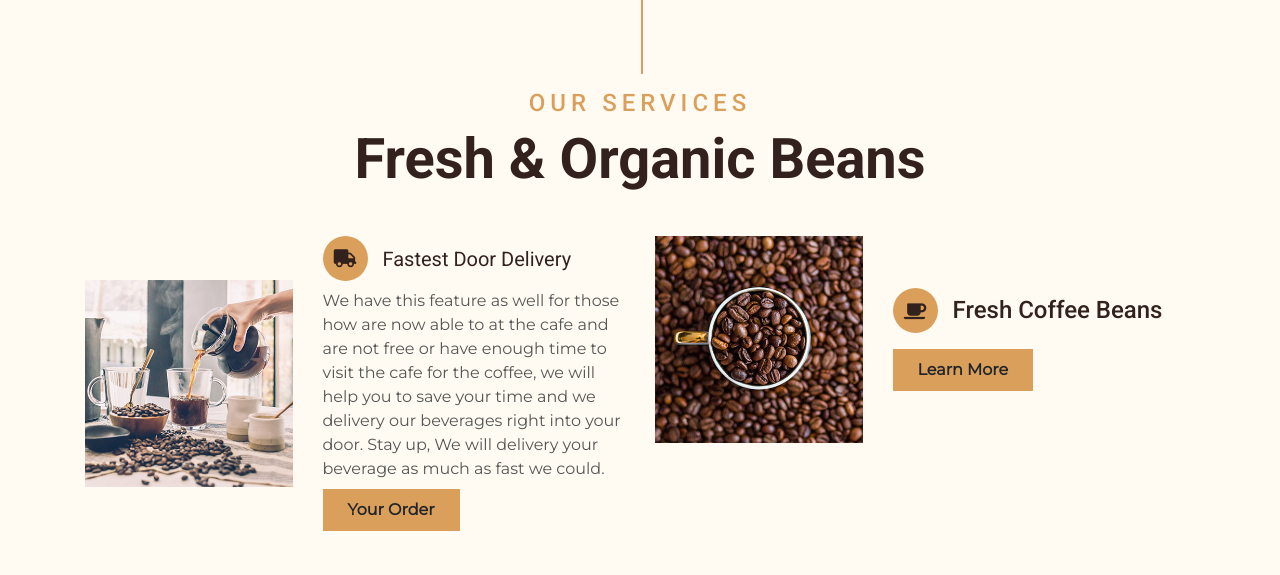
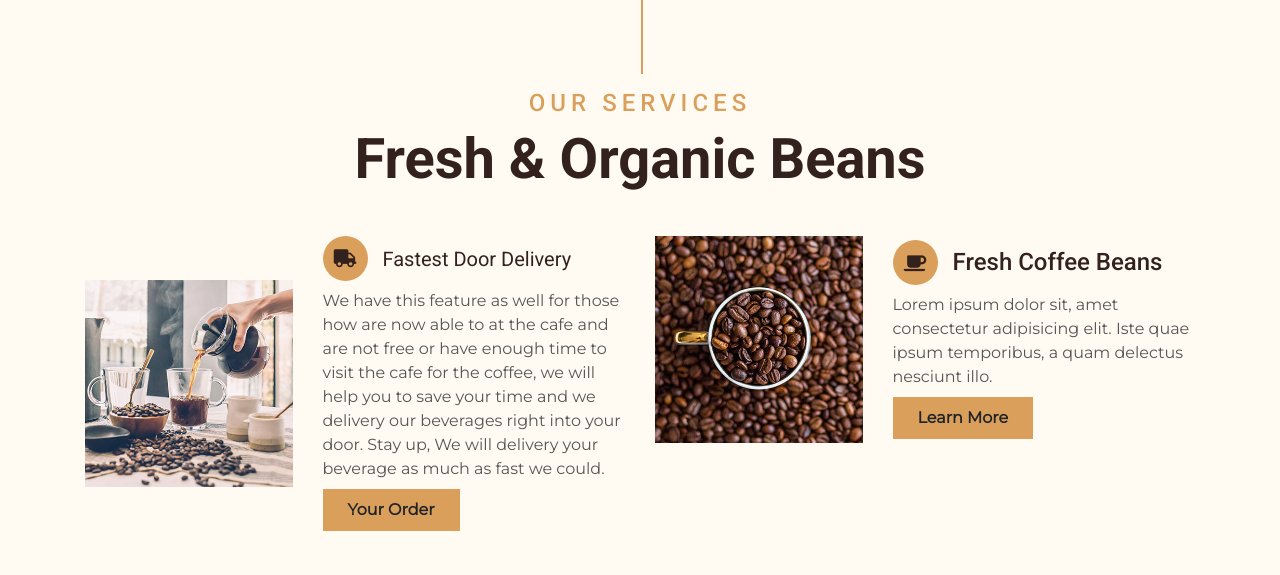
Before and after one commit to BJaySPR/BijayCoffeeHub, a Django app: page /Service in a window 1280 px wide. Shown: the part 522-1097 px from the top of the page. Run offline with Django 5.2, Linux system fonts and the light colour scheme; some libraries are stand-ins or nearby versions.

Commit message:
text update

```diff
--- a/Coffee_Manage_App/templates/main/service.html
+++ b/Coffee_Manage_App/templates/main/service.html
@@ -48,7 +48,8 @@
                         </div>
                         <div class="col-sm-7">
                             <h4><i class="fa fa-coffee service-icon"></i>Fresh Coffee Beans</h4>
-                            <p class="m-0">
+                            <p class="m-0"> Lorem ipsum dolor sit, amet consectetur adipisicing elit.
+                                 Iste quae ipsum temporibus, a quam delectus nesciunt illo.
                             </p>
                             <a href="" class="btn btn-primary font-weight-bold py-2 px-4 mt-2">Learn More</a>
                         </div>
```
